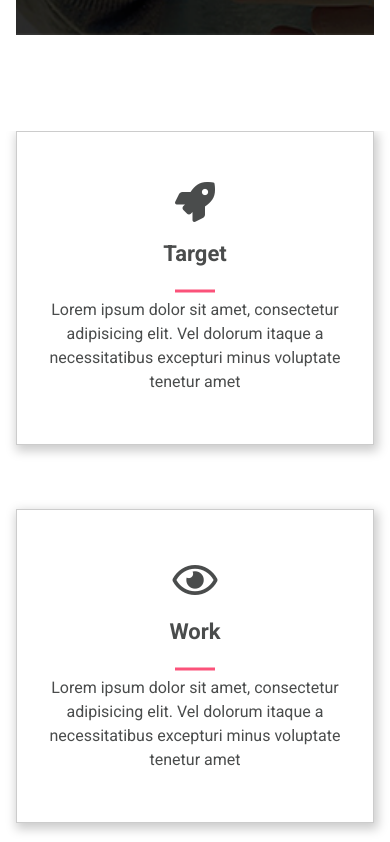
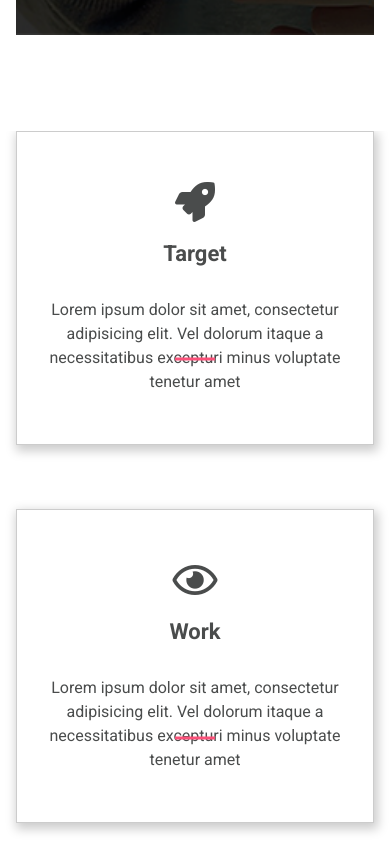
Before and after one commit to hungtech511/explore, a plain HTML site: page index.html in a window 390 px wide. Shown: the part 3802-4644 px from the top of the page. Drawn offline with nearby package versions, Linux system fonts and the light colour scheme.

Commit message:
Update responsive.css

```diff
--- a/css/responsive.css
+++ b/css/responsive.css
@@ -60,7 +60,8 @@
 		grid-gap:4rem;
 	}
 	.skill-item::before{
-		top:51%;
+		margin:auto;
+		bottom:0;
 	}
 	.our-team-content{
 		display: grid;
```
